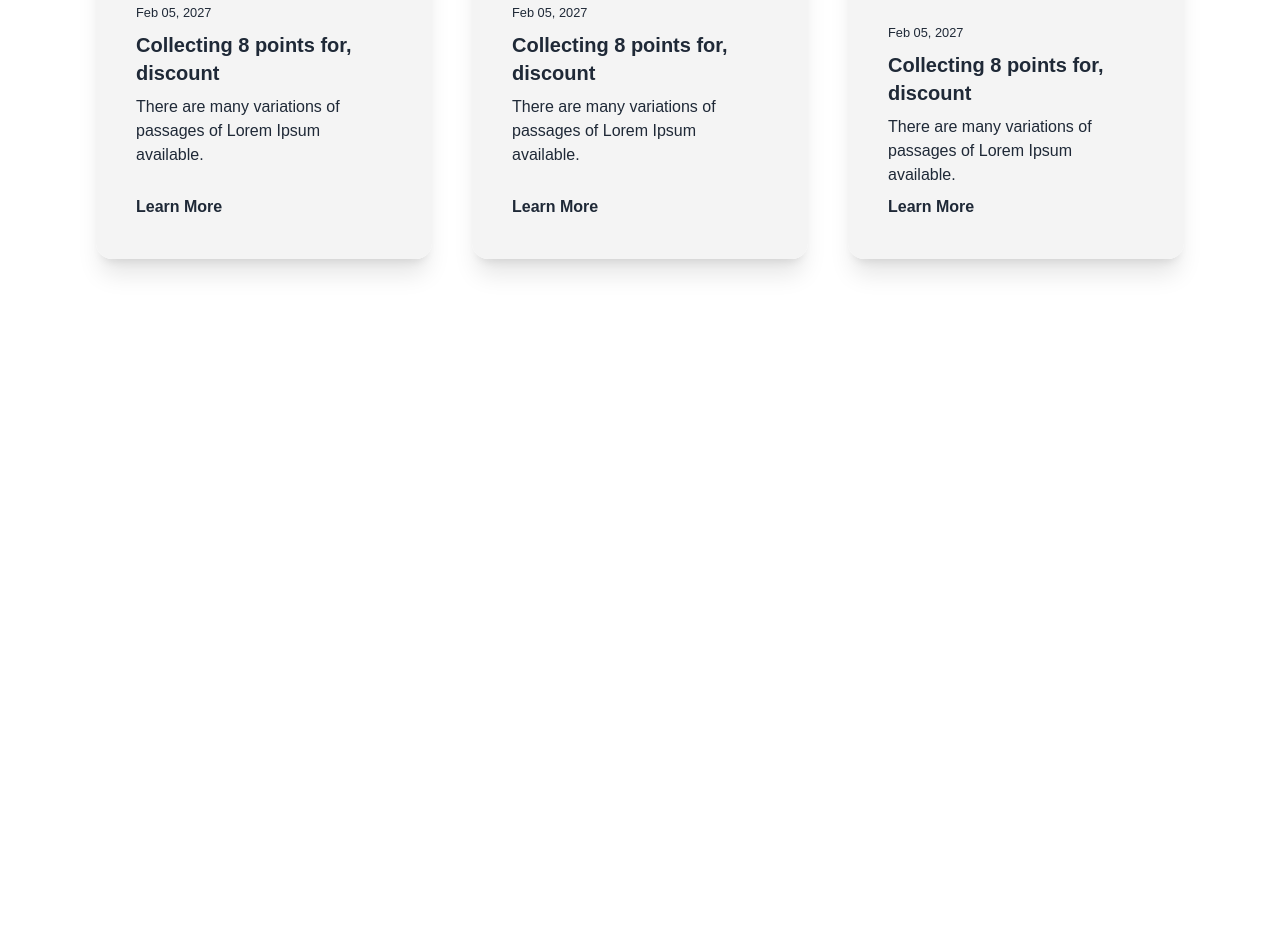
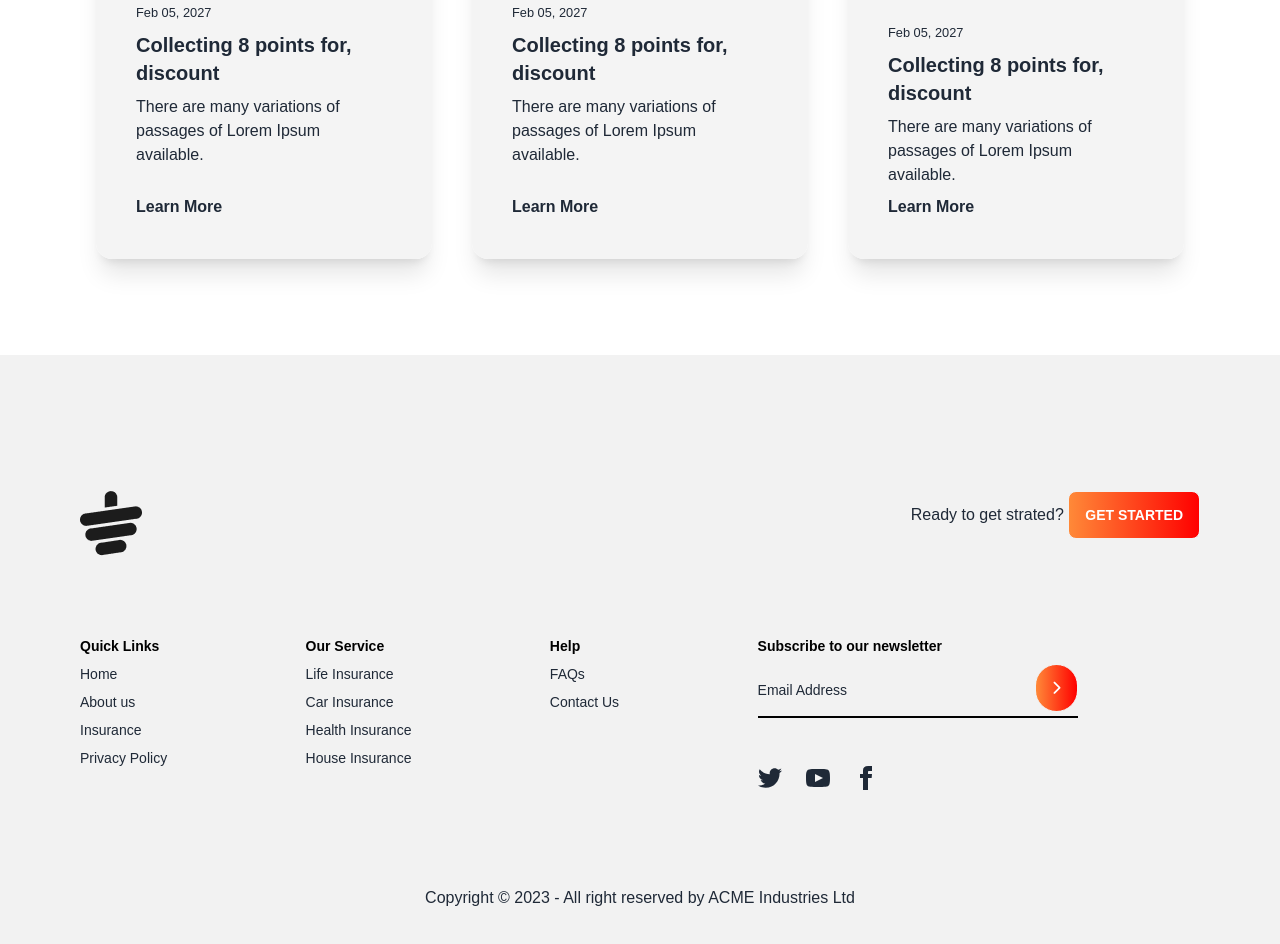
Before and after one commit to sahanakoli/tea-house-daisyui, a plain HTML site: page index.html in a window 1280 px wide. Shown: the part 3180-4124 px from the top of the page. Before the commit the page ends 3535 px from the top, so only its background shows below. Drawn offline with nearby package versions, Linux system fonts and the light colour scheme.

Commit message:
created a combined footer

```diff
--- a/index.html
+++ b/index.html
@@ -215,9 +215,61 @@
           </div>
         </div>
     </main>
-    <footer>
+    <footer class="p-10 bg-base-200 text-base-content">
+      <div class="flex justify-between pl-10 pr-10 pt-24">
+        <img src="./images/cup.png" alt="">
+        <p>
+          <span>Ready to get strated?</span>
+          <button class="btn bg-gradient-to-r from-[#FF8938] to-[#F00] text-white">Get Started</button>
+        </p>
+      </div>
+      <div class="footer pt-20 pl-10 pr-10 pb-20">
+      <div>
+        <span class="font-semibold text-black">Quick Links</span>
+        <a class="link link-hover">Home</a>
+        <a class="link link-hover">About us</a>
+        <a class="link link-hover">Insurance</a>
+        <a class="link link-hover">Privacy Policy</a>
+       </div>
+      <div>
+        <span class="text-black font-semibold">Our Service</span>
+        <a class="link link-hover">Life Insurance</a>
+        <a class="link link-hover">Car Insurance</a>
+        <a class="link link-hover">Health Insurance</a>
+        <a class="link link-hover">House Insurance</a>
+      </div>
+      <div>
+        <span class="font-semibold text-black">Help</span>
+        <a class="link link-hover">FAQs</a>
+        <a class="link link-hover">Contact Us</a>
+      </div>
+      <div>
+        <span class="font-semibold text-black">Subscribe to our newsletter</span>
+        <div class="form-control w-80">
+          <div class="relative ">
+            <h4 class="py-4 bg-transparent border-b-2 border-black outline-none">Email Address</h4>
+            <button class="btn text-white absolute top-0 right-0 rounded-full bg-gradient-to-r from-[#FF8938] to-[#F00]">
+              <i class="fa-solid fa-chevron-right"></i></button>
 
+              <div class="flex pt-12 gap-6">
+                <a><svg xmlns="http://www.w3.org/2000/svg" width="24" height="24" viewBox="0 0 24 24" class="fill-current"><path d="M24 4.557c-.883.392-1.832.656-2.828.775 1.017-.609 1.798-1.574 2.165-2.724-.951.564-2.005.974-3.127 1.195-.897-.957-2.178-1.555-3.594-1.555-3.179 0-5.515 2.966-4.797 6.045-4.091-.205-7.719-2.165-10.148-5.144-1.29 2.213-.669 5.108 1.523 6.574-.806-.026-1.566-.247-2.229-.616-.054 2.281 1.581 4.415 3.949 4.89-.693.188-1.452.232-2.224.084.626 1.956 2.444 3.379 4.6 3.419-2.07 1.623-4.678 2.348-7.29 2.04 2.179 1.397 4.768 2.212 7.548 2.212 9.142 0 14.307-7.721 13.995-14.646.962-.695 1.797-1.562 2.457-2.549z"></path></svg>
+                </a>
+                <a><svg xmlns="http://www.w3.org/2000/svg" width="24" height="24" viewBox="0 0 24 24" class="fill-current"><path d="M19.615 3.184c-3.604-.246-11.631-.245-15.23 0-3.897.266-4.356 2.62-4.385 8.816.029 6.185.484 8.549 4.385 8.816 3.6.245 11.626.246 15.23 0 3.897-.266 4.356-2.62 4.385-8.816-.029-6.185-.484-8.549-4.385-8.816zm-10.615 12.816v-8l8 3.993-8 4.007z"></path></svg></a>
+                <a><svg xmlns="http://www.w3.org/2000/svg" width="24" height="24" viewBox="0 0 24 24" class="fill-current"><path d="M9 8h-3v4h3v12h5v-12h3.642l.358-4h-4v-1.667c0-.955.192-1.333 1.115-1.333h2.885v-5h-3.808c-3.596 0-5.192 1.583-5.192 4.615v3.385z"></path></svg></a>
+              </div>
+            </div>
+          </div>
+        </div>
+      </div>
+      <div class="mt-4 text-center">
+        <p>Copyright © 2023 - All right reserved by ACME Industries Ltd</p>
+      </div>
     </footer>
+
+
+
+
+
 
 </body>
 </html>
```
